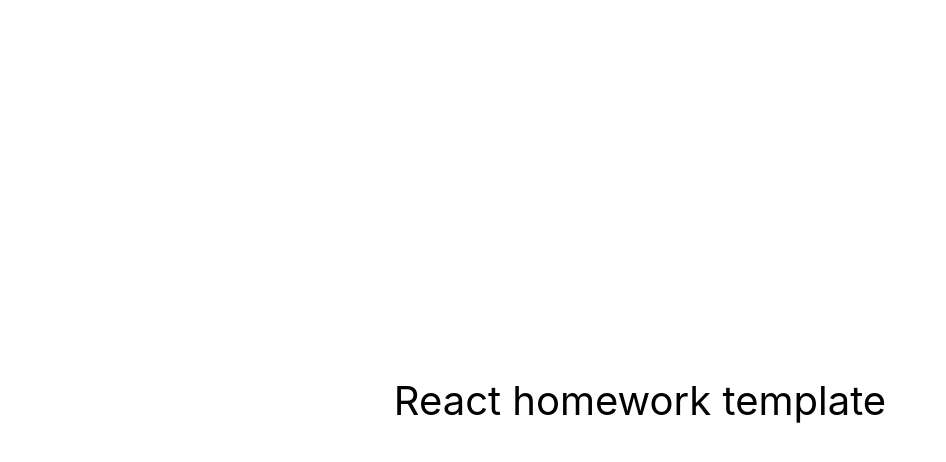
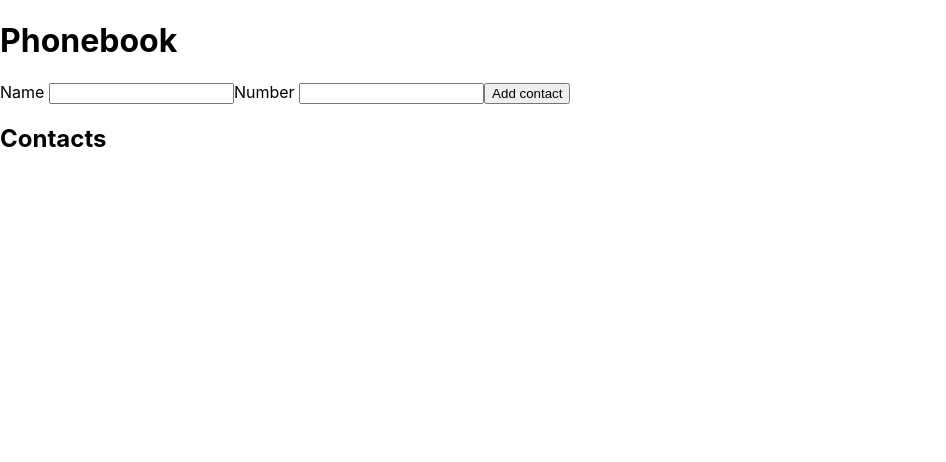
Before and after one commit to katerynastarynska/goit-react-hw-02-phonebook, a React (Create React App) app: page / in a window 1280 px wide. Shown: the top 462 px of the page, without its empty margins (0-946 px from the left). Built offline with nearby package versions, Linux system fonts and the light colour scheme.

Commit message:
name and number added

```diff
--- a/package.json
+++ b/package.json
@@ -7,6 +7,7 @@
     "@testing-library/jest-dom": "^5.16.3",
     "@testing-library/react": "^12.1.4",
     "@testing-library/user-event": "^13.5.0",
+    "nanoid": "^4.0.2",
     "react": "^18.1.0",
     "react-dom": "^18.1.0",
     "react-scripts": "5.0.1",
--- a/src/components/App.jsx
+++ b/src/components/App.jsx
@@ -1,16 +1,47 @@
-export const App = () => {
-  return (
-    <div
-      style={{
-        height: '100vh',
-        display: 'flex',
-        justifyContent: 'center',
-        alignItems: 'center',
-        fontSize: 40,
-        color: '#010101'
-      }}
-    >
-      React homework template
-    </div>
-  );
-};
+import { Component } from 'react';
+
+import ContactForm from './ContactForm/ContactForm';
+import ContactList from './ContactList/ContactList';
+
+class App extends Component {
+  state = {
+    contacts: [],
+    filter: '',
+    // name: '',
+    // number: '',
+  };
+
+  addContact = data => {
+    console.log('....>>>> data >>>>', data);
+
+    const contact = {
+      name: data.name,
+      number: data.number,
+      id: data.id,
+    };
+
+    this.setState(prevState => ({
+      contacts: [contact, ...prevState.contacts],
+    }));
+  };
+
+  render() {
+    // const { name, number } = this.state;
+    {
+      console.log(this.state.contacts);
+    }
+    return (
+      <div>
+        <h1>Phonebook</h1>
+        <ContactForm onSubmit={this.addContact} />
+        <h2>Contacts</h2>
+        {/* <ContactList contacts={this.state.contacts} /> */}
+        {this.state.contacts.length >= 1 && (
+          <ContactList contacts={this.state.contacts} />
+        )}
+      </div>
+    );
+  }
+}
+
+export default App;
--- /dev/null
+++ b/src/components/ContactForm/ContactForm.jsx
@@ -0,0 +1,69 @@
+import { Component } from 'react';
+import { nanoid } from 'nanoid';
+
+class ContactForm extends Component {
+  state = {
+    name: '',
+    number: '',
+  };
+
+  nameInputId = nanoid();
+  numberInputId = nanoid();
+
+  handleInputChange = e => {
+    const { name, value } = e.currentTarget;
+    this.setState({ [name]: value });
+  };
+
+  handleSubmit = e => {
+    e.preventDefault();
+    const id = nanoid();
+    const form = e.currentTarget;
+    const name = form.elements.name.value;
+    const number = form.elements.number.value;
+    console.log(name, number, id);
+
+    this.props.onSubmit({ name, number, id });
+    this.resetForm();
+  };
+
+  resetForm = () => {
+    this.setState({
+      name: '',
+      number: '',
+    });
+  };
+
+  render() {
+    const { name, number } = this.state;
+    return (
+      <form onSubmit={this.handleSubmit}>
+        <label htmlFor={this.nameInputId}>Name </label>
+        <input
+          type="text"
+          name="name"
+          value={name}
+          id={this.nameInputId}
+          // pattern="^[a-zA-Zа-яА-Я]+(([' -][a-zA-Zа-яА-Я ])?[a-zA-Zа-яА-Я]*)*$"
+          // title="Name may contain only letters, apostrophe, dash and spaces. For example Adrian, Jacob Mercer, Charles de Batz de Castelmore d'Artagnan"
+          // required
+          onChange={this.handleInputChange}
+        />
+        <label htmlFor={this.numberInputId}>Number </label>
+        <input
+          type="tel"
+          name="number"
+          value={number}
+          id={this.numberInputId}
+          // pattern="\+?\d{1,4}?[-.\s]?\(?\d{1,3}?\)?[-.\s]?\d{1,4}[-.\s]?\d{1,4}[-.\s]?\d{1,9}"
+          // title="Phone number must be digits and can contain spaces, dashes, parentheses and can start with +"
+          // required
+          onChange={this.handleInputChange}
+        />
+        <button type="submit">Add contact</button>
+      </form>
+    );
+  }
+}
+
+export default ContactForm;
--- /dev/null
+++ b/src/components/ContactList/ContactList.jsx
@@ -0,0 +1,15 @@
+import ContactListItem from 'components/ContactListItem/ContactListItem';
+
+export default function ContactList({ contacts }) {
+  console.log(contacts);
+  return (
+      <ul>
+    {contacts.map(contact => (
+      <li key={contact.id}>
+        <ContactListItem name={contact.name} number={contact.number} />
+      </li>
+    ))}
+  </ul>
+  )
+
+}
--- /dev/null
+++ b/src/components/ContactListItem/ContactListItem.jsx
@@ -0,0 +1,9 @@
+
+export default function ContactListItem({ name, number }) {
+    return (
+        <div>
+            {name}: {number}
+        </div>
+
+    )
+}
--- a/src/index.css
+++ b/src/index.css
@@ -1,4 +1,4 @@
-@import-normalize; /* bring in normalize.css styles */
+@import-normalize;
 
 body {
   margin: 0;
--- a/src/index.js
+++ b/src/index.js
@@ -1,6 +1,6 @@
 import React from 'react';
 import ReactDOM from 'react-dom/client';
-import { App } from 'components/App';
+import App from 'components/App';
 import './index.css';
 
 ReactDOM.createRoot(document.getElementById('root')).render(
```
Also changed, not shown: 1 other file (tests, documents, lock files or other folders).
